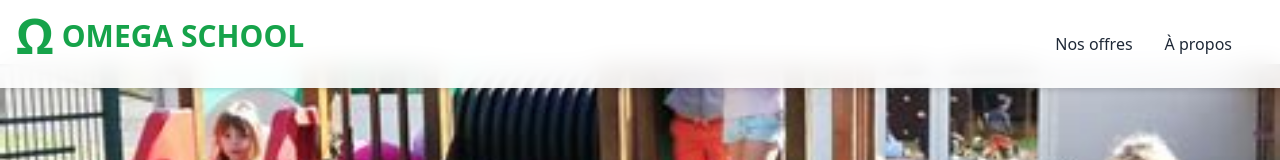
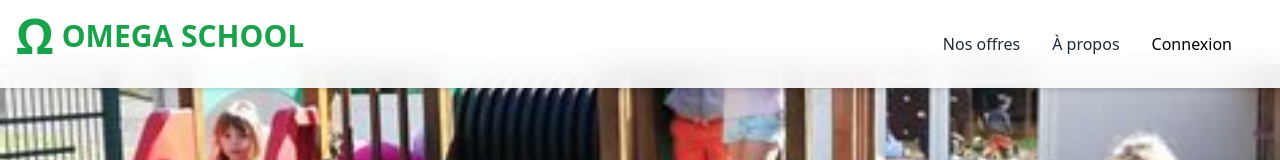
Before and after one commit to AHLALLAY/Redline-finale, a React (Vite) app in the folder Projet/FrontEnd/: page / in a window 1280 px wide. Shown: the top 160 px of the page. Built offline with nearby package versions, Linux system fonts and the light colour scheme.

Commit message:
feat: Ajouter un button de connexion dans le header du home

```diff
--- a/Projet/FrontEnd/src/components/Home/Header.jsx
+++ b/Projet/FrontEnd/src/components/Home/Header.jsx
@@ -42,6 +42,7 @@ function Header() {
                                 {item.label}
                             </button>
                         ))}
+                        <button className="">Connexion</button>
                     </nav>
                 </div>
 
```
